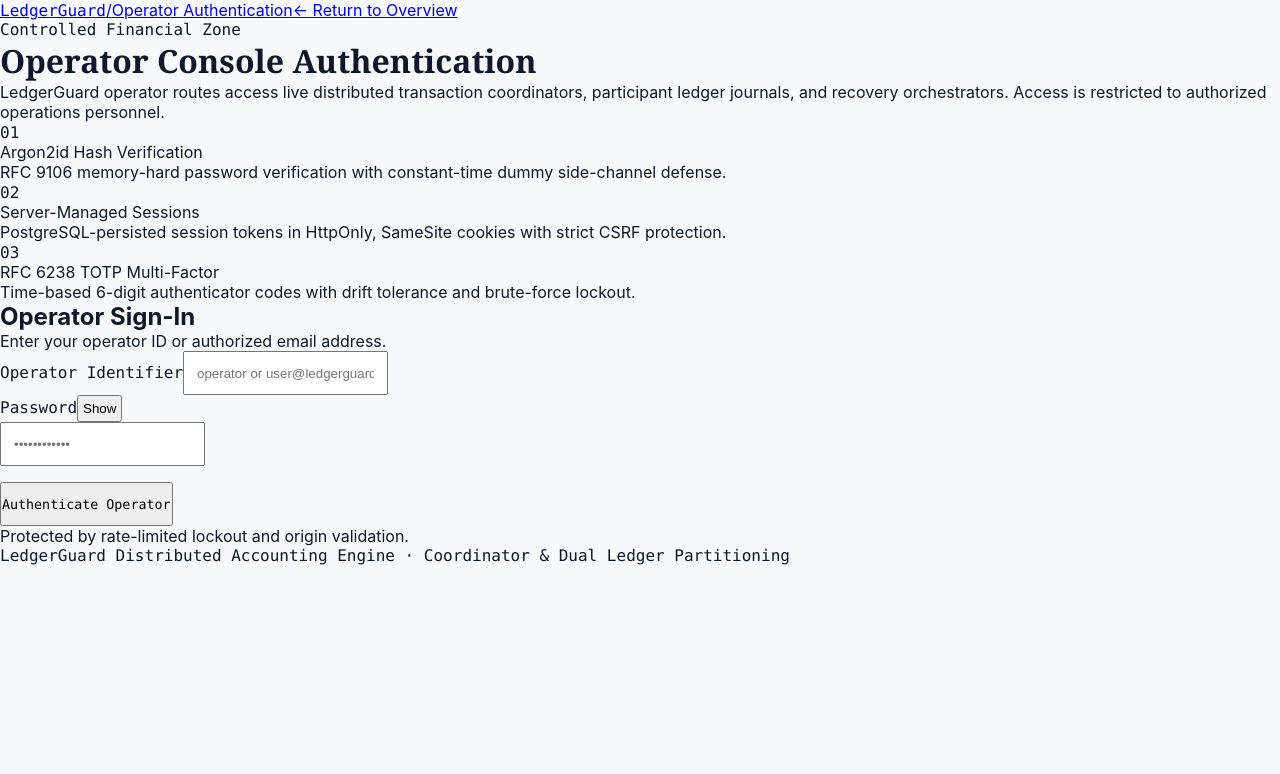
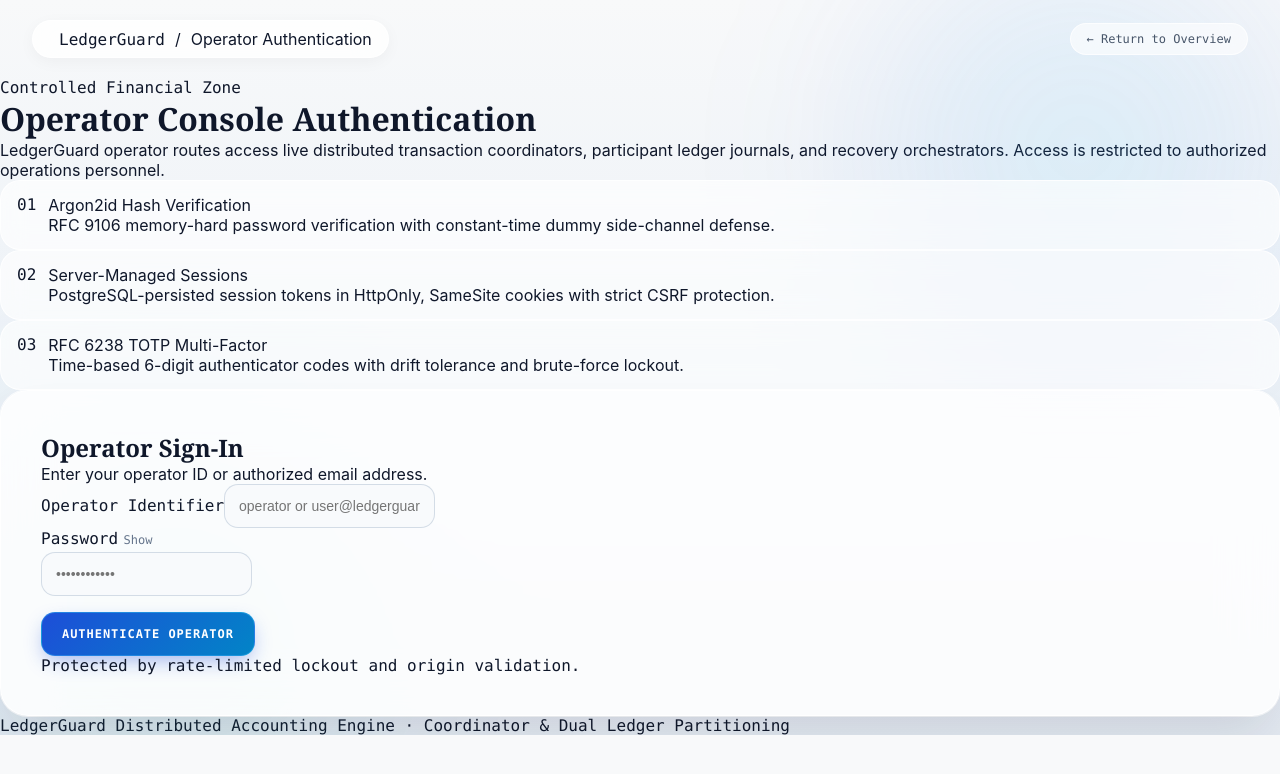
Before and after one commit to simply-mihir/LedgerGuard, a Next.js app in the folder apps/console/: page /login in a window 1280 px wide. Shown: the top 774 px of the page. Built offline with nearby package versions, Linux system fonts and the light colour scheme; no server answers.

Commit message:
feat(auth-ui): refine rounded login and MFA experience

```diff
--- a/apps/console/app/login/page.tsx
+++ b/apps/console/app/login/page.tsx
@@ -86,85 +86,211 @@ function LoginForm() {
 
   if (authLoading) {
     return (
-      <div className="min-h-screen bg-[#F9F8F6] flex items-center justify-center p-6 text-sm text-[#737373]">
+      <div className="min-h-screen bg-[#F8F9FA] flex items-center justify-center p-6 text-sm text-[#64748B] font-mono">
         Verifying security session...
       </div>
     );
   }
 
   return (
-    <div className="min-h-screen bg-[#F9F8F6] flex flex-col justify-between selection:bg-[#1D4ED8] selection:text-white">
-      {/* Top micro-bar */}
-      <header className="border-b border-[#E5E2DA] bg-[#F9F8F6]/80 px-6 py-4 flex items-center justify-between">
-        <Link href="/" className="flex items-center gap-2 group text-inherit no-underline">
-          <span className="w-2.5 h-2.5 bg-[#171717] rounded-none group-hover:bg-[#1D4ED8] transition-colors" />
-          <span className="font-mono text-xs uppercase tracking-widest text-[#171717] font-semibold">
+    <div
+      className="min-h-screen flex flex-col justify-between selection:bg-[#1D4ED8] selection:text-white"
+      style={{
+        background: 'linear-gradient(180deg, #F8F9FA 0%, #EDF2F7 45%, #E2E8F0 100%)',
+        position: 'relative',
+        overflow: 'hidden',
+      }}
+    >
+      {/* Ambient background glow shapes */}
+      <div
+        style={{
+          position: 'absolute',
+          top: '-150px',
+          right: '-100px',
+          width: '600px',
+          height: '600px',
+          borderRadius: '50%',
+          background: 'radial-gradient(circle, rgba(56, 189, 248, 0.15) 0%, rgba(29, 78, 216, 0.05) 50%, transparent 70%)',
+          filter: 'blur(70px)',
+          pointerEvents: 'none',
+        }}
+      />
+      <div
+        style={{
+          position: 'absolute',
+          bottom: '-150px',
+          left: '-100px',
+          width: '550px',
+          height: '550px',
+          borderRadius: '50%',
+          background: 'radial-gradient(circle, rgba(16, 185, 129, 0.12) 0%, rgba(56, 189, 248, 0.04) 50%, transparent 70%)',
+          filter: 'blur(70px)',
+          pointerEvents: 'none',
+        }}
+      />
+
+      {/* Floating Rounded Header */}
+      <header
+        style={{
+          padding: '1.25rem 2rem',
+          display: 'flex',
+          alignItems: 'center',
+          justifyContent: 'space-between',
+          position: 'relative',
+          zIndex: 10,
+        }}
+      >
+        <Link
+          href="/"
+          style={{
+            display: 'inline-flex',
+            alignItems: 'center',
+            gap: '0.625rem',
+            padding: '0.5rem 1rem',
+            borderRadius: 'var(--radius-pill, 9999px)',
+            background: 'rgba(255, 255, 255, 0.8)',
+            backdropFilter: 'blur(16px)',
+            WebkitBackdropFilter: 'blur(16px)',
+            border: '1px solid rgba(255, 255, 255, 0.8)',
+            boxShadow: '0 4px 16px rgba(0, 0, 0, 0.04)',
+            textDecoration: 'none',
+            color: 'inherit',
+          }}
+        >
+          <span className="w-2.5 h-2.5 rounded-full bg-[#1D4ED8] shadow-[0_0_8px_rgba(29,78,216,0.5)]" />
+          <span className="font-mono text-xs uppercase tracking-widest text-[#0F172A] font-bold">
             LedgerGuard
           </span>
-          <span className="text-[#A3A3A3] text-xs">/</span>
-          <span className="text-xs text-[#737373] tracking-wide">Operator Authentication</span>
+          <span className="text-[#94A3B8] text-xs">/</span>
+          <span className="text-xs text-[#64748B] font-medium">Operator Authentication</span>
         </Link>
+
         <Link
           href="/"
-          className="text-xs text-[#737373] hover:text-[#171717] transition-colors no-underline"
+          style={{
+            fontSize: '0.75rem',
+            fontFamily: 'var(--font-mono)',
+            color: '#475569',
+            textDecoration: 'none',
+            padding: '0.5rem 1rem',
+            borderRadius: 'var(--radius-pill, 9999px)',
+            background: 'rgba(255, 255, 255, 0.6)',
+            backdropFilter: 'blur(12px)',
+            border: '1px solid rgba(255, 255, 255, 0.7)',
+            transition: 'all 0.2s ease',
+          }}
         >
-          &larr; Return to Overview
+          ← Return to Overview
         </Link>
       </header>
 
       {/* Main asymmetric editorial container */}
-      <main className="flex-1 flex items-center justify-center p-6 md:p-12">
+      <main className="flex-1 flex items-center justify-center p-6 md:p-12 relative z-10">
         <div className="w-full max-w-4xl grid grid-cols-1 lg:grid-cols-12 gap-10 items-center">
           {/* Left Context Narrative */}
           <div className="lg:col-span-6 flex flex-col gap-6">
             <div className="inline-flex items-center gap-2 text-xs font-mono tracking-wider text-[#1D4ED8] uppercase font-semibold">
-              <span className="w-1.5 h-1.5 bg-[#1D4ED8]" />
+              <span className="w-1.5 h-1.5 rounded-full bg-[#1D4ED8] shadow-[0_0_6px_rgba(29,78,216,0.5)]" />
               Controlled Financial Zone
             </div>
 
-            <h1 className="font-serif text-3xl md:text-4xl text-[#171717] font-normal tracking-tight leading-tight">
+            <h1 className="font-serif text-3xl md:text-4xl text-[#0F172A] font-normal tracking-tight leading-tight">
               Operator Console Authentication
             </h1>
 
-            <p className="text-sm text-[#525252] leading-relaxed">
+            <p className="text-sm text-[#475569] leading-relaxed">
               LedgerGuard operator routes access live distributed transaction coordinators, participant ledger journals, and recovery orchestrators. Access is restricted to authorized operations personnel.
             </p>
 
-            <div className="border-t border-[#E5E2DA] pt-6 flex flex-col gap-3">
-              <div className="flex items-start gap-3">
+            <div className="border-t border-slate-200/80 pt-6 flex flex-col gap-3">
+              <div
+                style={{
+                  padding: '0.875rem 1rem',
+                  borderRadius: 'var(--radius-secondary, 20px)',
+                  background: 'rgba(255, 255, 255, 0.65)',
+                  backdropFilter: 'blur(12px)',
+                  border: '1px solid rgba(255, 255, 255, 0.8)',
+                  display: 'flex',
+                  alignItems: 'flex-start',
+                  gap: '0.75rem',
+                }}
+              >
                 <span className="font-mono text-xs text-[#1D4ED8] font-bold mt-0.5">01</span>
                 <div>
-                  <div className="text-xs font-medium text-[#171717]">Argon2id Hash Verification</div>
-                  <div className="text-xs text-[#737373]">RFC 9106 memory-hard password verification with constant-time dummy side-channel defense.</div>
+                  <div className="text-xs font-semibold text-[#0F172A]">Argon2id Hash Verification</div>
+                  <div className="text-xs text-[#64748B] mt-0.5">RFC 9106 memory-hard password verification with constant-time dummy side-channel defense.</div>
                 </div>
               </div>
-              <div className="flex items-start gap-3">
+              <div
+                style={{
+                  padding: '0.875rem 1rem',
+                  borderRadius: 'var(--radius-secondary, 20px)',
+                  background: 'rgba(255, 255, 255, 0.65)',
+                  backdropFilter: 'blur(12px)',
+                  border: '1px solid rgba(255, 255, 255, 0.8)',
+                  display: 'flex',
+                  alignItems: 'flex-start',
+                  gap: '0.75rem',
+                }}
+              >
                 <span className="font-mono text-xs text-[#1D4ED8] font-bold mt-0.5">02</span>
                 <div>
-                  <div className="text-xs font-medium text-[#171717]">Server-Managed Sessions</div>
-                  <div className="text-xs text-[#737373]">PostgreSQL-persisted session tokens in HttpOnly, SameSite cookies with strict CSRF protection.</div>
+                  <div className="text-xs font-semibold text-[#0F172A]">Server-Managed Sessions</div>
+                  <div className="text-xs text-[#64748B] mt-0.5">PostgreSQL-persisted session tokens in HttpOnly, SameSite cookies with strict CSRF protection.</div>
                 </div>
               </div>
-              <div className="flex items-start gap-3">
+              <div
+                style={{
+                  padding: '0.875rem 1rem',
+                  borderRadius: 'var(--radius-secondary, 20px)',
+                  background: 'rgba(255, 255, 255, 0.65)',
+                  backdropFilter: 'blur(12px)',
+                  border: '1px solid rgba(255, 255, 255, 0.8)',
+                  display: 'flex',
+                  alignItems: 'flex-start',
+                  gap: '0.75rem',
+                }}
+              >
                 <span className="font-mono text-xs text-[#1D4ED8] font-bold mt-0.5">03</span>
                 <div>
-                  <div className="text-xs font-medium text-[#171717]">RFC 6238 TOTP Multi-Factor</div>
-                  <div className="text-xs text-[#737373]">Time-based 6-digit authenticator codes with drift tolerance and brute-force lockout.</div>
+                  <div className="text-xs font-semibold text-[#0F172A]">RFC 6238 TOTP Multi-Factor</div>
+                  <div className="text-xs text-[#64748B] mt-0.5">Time-based 6-digit authenticator codes with drift tolerance and brute-force lockout.</div>
                 </div>
               </div>
             </div>
           </div>
 
-          {/* Right Form Container */}
+          {/* Right Rounded Glass Form Container */}
           <div className="lg:col-span-6">
-            <div className="bg-white border border-[#E5E2DA] p-8 md:p-10 shadow-[0_4px_24px_rgba(0,0,0,0.02)]">
+            <div
+              style={{
+                borderRadius: 'var(--radius-primary, 32px)',
+                background: 'rgba(255, 255, 255, 0.85)',
+                backdropFilter: 'blur(28px)',
+                WebkitBackdropFilter: 'blur(28px)',
+                border: '1px solid rgba(255, 255, 255, 0.95)',
+                boxShadow: '0 25px 50px -12px rgba(15, 23, 42, 0.12), 0 0 0 1px rgba(255, 255, 255, 0.8)',
+                padding: '2.5rem',
+              }}
+            >
               {errorMessage && (
                 <div
                   role="alert"
                   aria-live="polite"
-                  className="mb-6 p-4 bg-[#FEF2F2] border-l-2 border-[#DC2626] text-xs text-[#991B1B] flex items-start gap-2"
+                  style={{
+                    marginBottom: '1.5rem',
+                    padding: '0.875rem 1rem',
+                    borderRadius: 'var(--radius-control, 14px)',
+                    background: 'rgba(254, 242, 242, 0.9)',
+                    border: '1px solid rgba(239, 68, 68, 0.3)',
+                    fontSize: '0.75rem',
+                    color: '#991B1B',
+                    display: 'flex',
+                    alignItems: 'flex-start',
+                    gap: '0.5rem',
+                  }}
                 >
-                  <span className="font-bold text-[#DC2626]">&bull;</span>
+                  <span className="font-bold text-[#DC2626]">•</span>
                   <span>{errorMessage}</span>
                 </div>
               )}
@@ -173,12 +299,12 @@ function LoginForm() {
                 /* Step 1: Credentials Form */
                 <form onSubmit={handleCredentialSubmit} className="flex flex-col gap-5">
                   <div>
-                    <h2 className="text-lg font-medium text-[#171717] tracking-tight">Operator Sign-In</h2>
-                    <p className="text-xs text-[#737373] mt-1">Enter your operator ID or authorized email address.</p>
+                    <h2 className="text-lg font-serif text-[#0F172A] tracking-tight font-medium">Operator Sign-In</h2>
+                    <p className="text-xs text-[#64748B] mt-1">Enter your operator ID or authorized email address.</p>
                   </div>
 
                   <div className="flex flex-col gap-1.5">
-                    <label htmlFor="operator-identifier" className="text-xs font-mono tracking-wider uppercase text-[#525252]">
+                    <label htmlFor="operator-identifier" className="text-xs font-mono tracking-wider uppercase text-[#475569] font-medium">
                       Operator Identifier
                     </label>
                     <input
@@ -190,22 +316,40 @@ function LoginForm() {
                       value={identifier}
                       onChange={(e) => setIdentifier(e.target.value)}
                       placeholder="operator or user@ledgerguard.internal"
-                      className="w-full bg-[#FAF9F5] border border-[#E5E2DA] px-3.5 py-2.5 text-sm text-[#171717] placeholder:text-[#A3A3A3] focus:outline-none focus:border-[#1D4ED8] focus:ring-1 focus:ring-[#1D4ED8] transition-colors"
-                      style={{ minHeight: '44px', padding: '8px 12px' }}
+                      style={{
+                        minHeight: '44px',
+                        padding: '8px 14px',
+                        borderRadius: 'var(--radius-control, 14px)',
+                        background: 'rgba(248, 250, 252, 0.9)',
+                        border: '1px solid rgba(203, 213, 225, 0.8)',
+                        fontSize: '0.875rem',
+                        color: '#0F172A',
+                        outline: 'none',
+                        transition: 'border-color 0.2s ease, box-shadow 0.2s ease',
+                      }}
                       disabled={isSubmitting}
                     />
                   </div>
 
                   <div className="flex flex-col gap-1.5">
                     <div className="flex items-center justify-between">
-                      <label htmlFor="operator-password" className="text-xs font-mono tracking-wider uppercase text-[#525252]">
+                      <label htmlFor="operator-password" className="text-xs font-mono tracking-wider uppercase text-[#475569] font-medium">
                         Password
                       </label>
                       <button
                         type="button"
                         onClick={() => setShowPassword(!showPassword)}
-                        className="text-xs text-[#737373] hover:text-[#171717] bg-transparent border-0 cursor-pointer"
-                        style={{ minHeight: '24px', minWidth: '40px', padding: '4px' }}
+                        style={{
+                          fontSize: '0.75rem',
+                          color: '#64748B',
+                          background: 'transparent',
+                          border: 'none',
+                          cursor: 'pointer',
+                          minHeight: '24px',
+                          minWidth: '40px',
+                          padding: '4px',
+                          fontFamily: 'var(--font-mono)',
+                        }}
                         aria-label={showPassword ? 'Hide password' : 'Show password'}
                       >
                         {showPassword ? 'Hide' : 'Show'}
@@ -220,8 +364,17 @@ function LoginForm() {
                       value={password}
                       onChange={(e) => setPassword(e.target.value)}
                       placeholder="••••••••••••"
-                      className="w-full bg-[#FAF9F5] border border-[#E5E2DA] px-3.5 py-2.5 text-sm text-[#171717] placeholder:text-[#A3A3A3] focus:outline-none focus:border-[#1D4ED8] focus:ring-1 focus:ring-[#1D4ED8] transition-colors"
-                      style={{ minHeight: '44px', padding: '8px 12px' }}
+                      style={{
+                        minHeight: '44px',
+                        padding: '8px 14px',
+                        borderRadius: 'var(--radius-control, 14px)',
+                        background: 'rgba(248, 250, 252, 0.9)',
+                        border: '1px solid rgba(203, 213, 225, 0.8)',
+                        fontSize: '0.875rem',
+                        color: '#0F172A',
+                        outline: 'none',
+                        transition: 'border-color 0.2s ease, box-shadow 0.2s ease',
+                      }}
                       disabled={isSubmitting}
                     />
                   </div>
@@ -229,13 +382,29 @@ function LoginForm() {
                   <button
                     type="submit"
                     disabled={isSubmitting}
-                    className="w-full bg-[#171717] hover:bg-[#1D4ED8] text-white text-xs font-mono uppercase tracking-widest py-3 px-4 transition-colors disabled:opacity-50 disabled:cursor-not-allowed cursor-pointer border-0"
-                    style={{ minHeight: '44px', marginTop: '1rem' }}
+                    style={{
+                      minHeight: '44px',
+                      marginTop: '1rem',
+                      padding: '0.75rem 1.25rem',
+                      borderRadius: 'var(--radius-control, 14px)',
+                      background: 'linear-gradient(135deg, #1D4ED8 0%, #0284C7 100%)',
+                      border: '1px solid rgba(56, 189, 248, 0.4)',
+                      color: '#FFFFFF',
+                      fontSize: '0.75rem',
+                      fontFamily: 'var(--font-mono)',
+                      fontWeight: 700,
+                      textTransform: 'uppercase',
+                      letterSpacing: '0.08em',
+                      cursor: isSubmitting ? 'not-allowed' : 'pointer',
+                      opacity: isSubmitting ? 0.6 : 1,
+                      boxShadow: '0 8px 20px -4px rgba(29, 78, 216, 0.4)',
+                      transition: 'all 0.2s ease',
+                    }}
                   >
                     {isSubmitting ? 'Authenticating...' : 'Authenticate Operator'}
                   </button>
 
-                  <div className="text-[11px] text-[#A3A3A3] text-center pt-2 border-t border-[#F5F4F0]">
+                  <div className="text-[11px] text-[#94A3B8] text-center pt-2 border-t border-slate-100 font-mono">
                     Protected by rate-limited lockout and origin validation.
                   </div>
                 </form>
@@ -243,17 +412,32 @@ function LoginForm() {
                 /* Step 2: MFA Verification Form */
                 <form onSubmit={handleMfaSubmit} className="flex flex-col gap-5">
                   <div>
-                    <div className="inline-block text-[10px] font-mono uppercase tracking-wider text-[#1D4ED8] bg-[#EFF6FF] px-2 py-0.5 mb-2">
+                    <div
+                      style={{
+                        display: 'inline-block',
+                        padding: '0.2rem 0.6rem',
+                        borderRadius: 'var(--radius-pill, 9999px)',
+                        background: 'rgba(29, 78, 216, 0.1)',
+                        border: '1px solid rgba(29, 78, 216, 0.2)',
+                        color: '#1D4ED8',
+                        fontFamily: 'var(--font-mono)',
+                        fontSize: '0.625rem',
+                        fontWeight: 700,
+                        textTransform: 'uppercase',
+                        letterSpacing: '0.05em',
+                        marginBottom: '0.5rem',
+                      }}
+                    >
                       Step 2 of 2
                     </div>
-                    <h2 className="text-lg font-medium text-[#171717] tracking-tight">Two-Factor Verification</h2>
-                    <p className="text-xs text-[#737373] mt-1">
+                    <h2 className="text-lg font-serif text-[#0F172A] tracking-tight font-medium">Two-Factor Verification</h2>
+                    <p className="text-xs text-[#64748B] mt-1">
                       Enter the 6-digit authentication code from your mobile authenticator app.
                     </p>
                   </div>
 
                   <div className="flex flex-col gap-1.5">
-                    <label htmlFor="mfa-code" className="text-xs font-mono tracking-wider uppercase text-[#525252]">
+                    <label htmlFor="mfa-code" className="text-xs font-mono tracking-wider uppercase text-[#475569] font-medium">
                       Verification Code (TOTP)
                     </label>
                     <input
@@ -269,7 +453,19 @@ function LoginForm() {
                       value={mfaCode}
                       onChange={(e) => setMfaCode(e.target.value.replace(/[^0-9]/g, ''))}
                       placeholder="123456"
-                      className="w-full bg-[#FAF9F5] border border-[#E5E2DA] px-3.5 py-3 text-center font-mono text-xl tracking-[0.3em] text-[#171717] placeholder:text-[#A3A3A3] focus:outline-none focus:border-[#1D4ED8] focus:ring-1 focus:ring-[#1D4ED8] transition-colors"
+                      style={{
+                        minHeight: '48px',
+                        padding: '8px 14px',
+                        borderRadius: 'var(--radius-control, 14px)',
+                        background: 'rgba(248, 250, 252, 0.9)',
+                        border: '1px solid rgba(203, 213, 225, 0.8)',
+                        fontFamily: 'var(--font-mono)',
+                        fontSize: '1.25rem',
+                        textAlign: 'center',
+                        letterSpacing: '0.3em',
+                        color: '#0F172A',
+                        outline: 'none',
+                      }}
                       disabled={isSubmitting}
                     />
                   </div>
@@ -277,8 +473,24 @@ function LoginForm() {
                   <button
                     type="submit"
                     disabled={isSubmitting || mfaCode.length !== 6}
-                    className="w-full bg-[#1D4ED8] hover:bg-[#1E40AF] text-white text-xs font-mono uppercase tracking-widest py-3 px-4 transition-colors disabled:opacity-50 disabled:cursor-not-allowed cursor-pointer border-0"
-                    style={{ minHeight: '44px', marginTop: '1rem' }}
+                    style={{
+                      minHeight: '44px',
+                      marginTop: '1rem',
+                      padding: '0.75rem 1.25rem',
+                      borderRadius: 'var(--radius-control, 14px)',
+                      background: 'linear-gradient(135deg, #059669 0%, #10B981 100%)',
+                      border: '1px solid rgba(52, 211, 153, 0.4)',
+                      color: '#FFFFFF',
+                      fontSize: '0.75rem',
+                      fontFamily: 'var(--font-mono)',
+                      fontWeight: 700,
+                      textTransform: 'uppercase',
+                      letterSpacing: '0.08em',
+                      cursor: (isSubmitting || mfaCode.length !== 6) ? 'not-allowed' : 'pointer',
+                      opacity: (isSubmitting || mfaCode.length !== 6) ? 0.5 : 1,
+                      boxShadow: '0 8px 20px -4px rgba(16, 185, 129, 0.4)',
+                      transition: 'all 0.2s ease',
+                    }}
                   >
                     {isSubmitting ? 'Verifying Code...' : 'Verify & Enter Console'}
                   </button>
@@ -290,10 +502,19 @@ function LoginForm() {
                       setMfaCode('');
                       setErrorMessage(null);
                     }}
-                    className="text-xs text-[#737373] hover:text-[#171717] text-center bg-transparent border-0 cursor-pointer"
-                    style={{ minHeight: '24px', padding: '6px 8px' }}
+                    style={{
+                      fontSize: '0.75rem',
+                      color: '#64748B',
+                      textAlign: 'center',
+                      background: 'transparent',
+                      border: 'none',
+                      cursor: 'pointer',
+                      minHeight: '24px',
+                      padding: '6px 8px',
+                      fontFamily: 'var(--font-mono)',
+                    }}
                   >
-                    &larr; Re-enter credentials
+                    ← Re-enter credentials
                   </button>
                 </form>
               )}
@@ -303,7 +524,7 @@ function LoginForm() {
       </main>
 
       {/* Minimal Footer */}
-      <footer className="border-t border-[#E5E2DA] px-6 py-4 text-center text-xs text-[#A3A3A3] font-mono">
+      <footer className="border-t border-slate-200/80 px-6 py-4 text-center text-xs text-[#94A3B8] font-mono relative z-10">
         LedgerGuard Distributed Accounting Engine · Coordinator &amp; Dual Ledger Partitioning
       </footer>
     </div>
@@ -314,7 +535,7 @@ export default function LoginPage() {
   return (
     <Suspense
       fallback={
-        <div className="min-h-screen bg-[#F9F8F6] flex items-center justify-center p-6 text-xs text-[#737373]">
+        <div className="min-h-screen bg-[#F8F9FA] flex items-center justify-center p-6 text-xs text-[#64748B] font-mono">
           Loading operator authentication portal...
         </div>
       }
```
